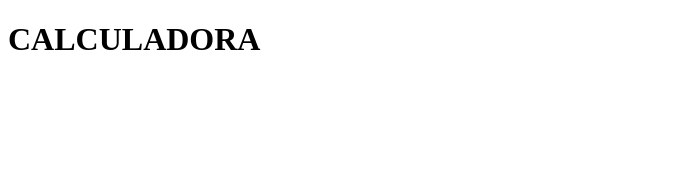
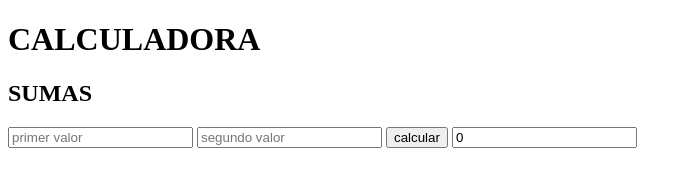
Before and after one commit to marioicn/CALCULADORA, a plain HTML site: page index.html in a window 1280 px wide. Shown: the whole page, without its empty margins (0-692 px from the left). Drawn offline with Linux system fonts and the light colour scheme.

Commit message:
se añadio la seccion suma

```diff
--- a/index.html
+++ b/index.html
@@ -9,6 +9,18 @@
 
     <h1>CALCULADORA</h1>
 
+    <div>
+        <h2>SUMAS</h2>
+
+        <input type="text" placeholder="primer valor">
+
+        <input type="text" placeholder="segundo valor">
+
+        <button>calcular</button>
+
+        <input type="text" value="0">
+
+    </div>
 
 </body>
 </html>
```
